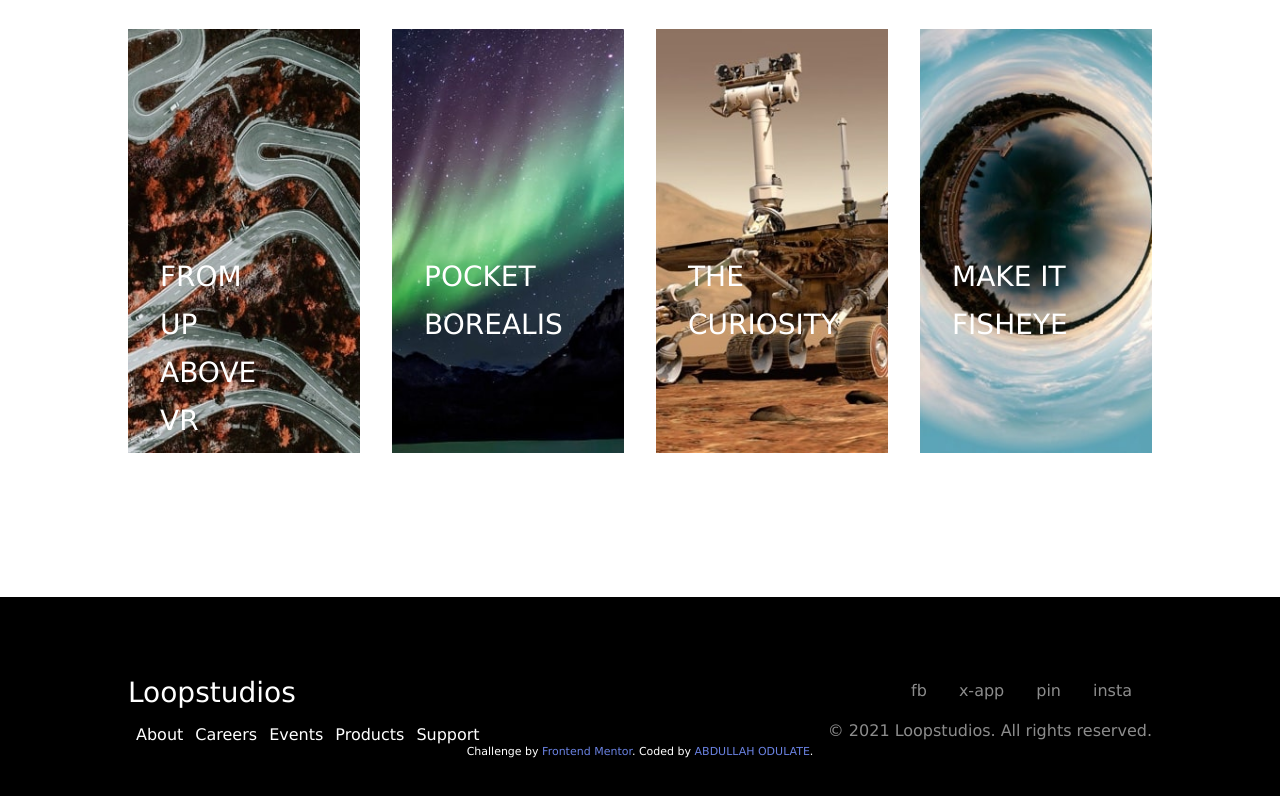
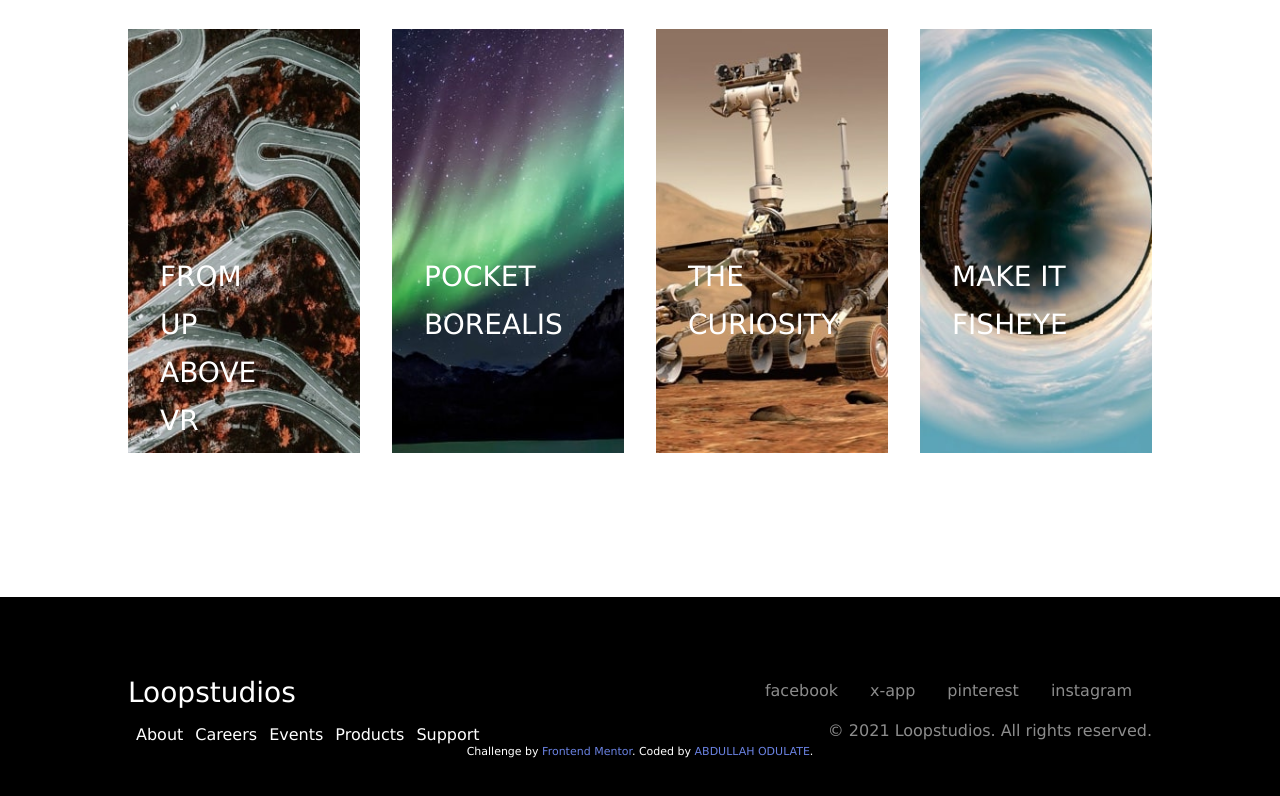
Before and after one commit to Abdul-luh/loop-studio-landing-page, a plain HTML site: page index.html in a window 1280 px wide. Shown: the part 1987-2783 px from the top of the page. Drawn offline with Linux system fonts and the light colour scheme; a web font is replaced by a local one.

Commit message:
final touches

```diff
--- a/index.html
+++ b/index.html
@@ -176,10 +176,10 @@
 
 				<div class="two">
 					<div class="socials">
-						<p>fb</p>
+						<p>facebook</p>
 						<p>x-app</p>
-						<p>pin</p>
-						<p>insta</p>
+						<p>pinterest</p>
+						<p>instagram</p>
 					</div>
 					<p>© 2021 Loopstudios. All rights reserved.</p>
 				</div>
--- a/style/style.scss
+++ b/style/style.scss
@@ -324,7 +324,7 @@ footer {
 			}
 		}
 		.two {
-			text-align: right;
+			text-align: center;
 			color: $DarkGray;
 
 			.socials {
@@ -378,6 +378,9 @@ footer {
 						}
 					}
 				}
+			}
+			.two {
+				text-align: right;
 			}
 		}
 	}
```
Also changed, not shown: style/style.css, style/style.min.css, 2 other files.
